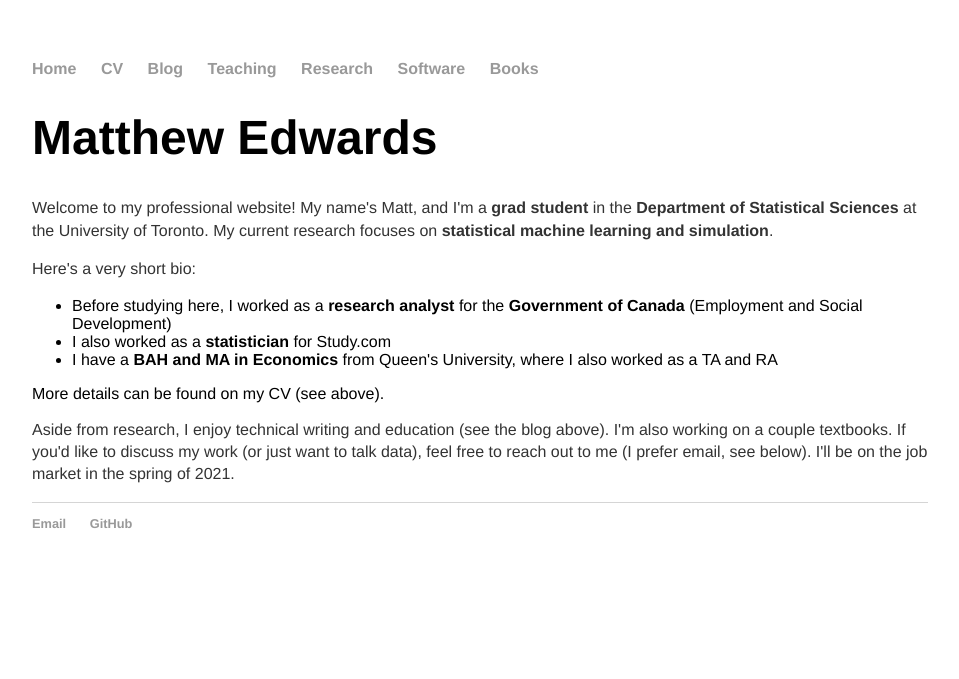
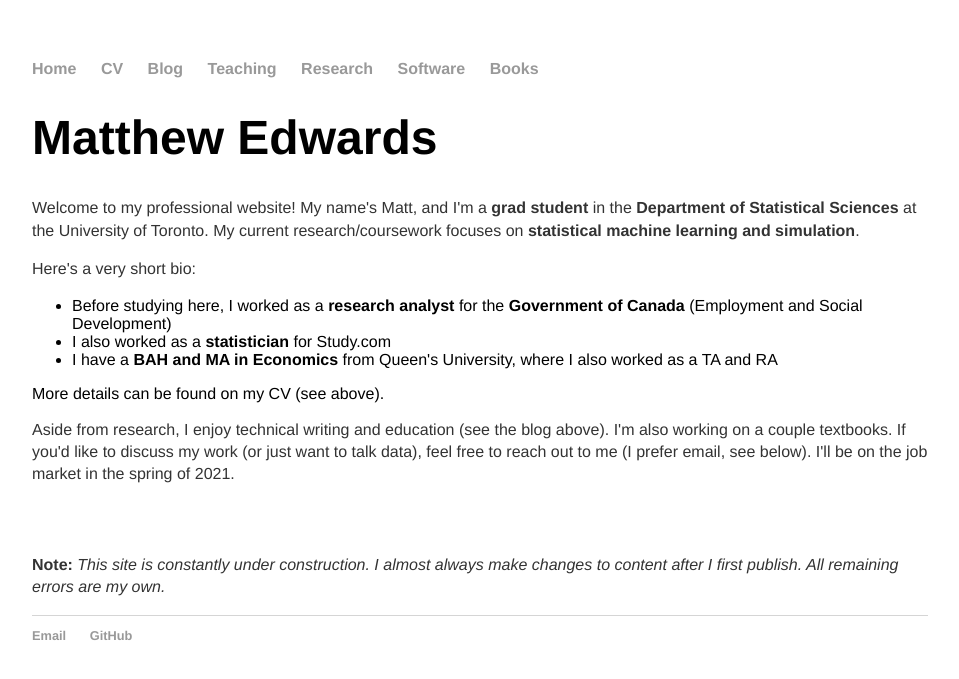
Before and after one commit to 12mre1/12mre1.github.io, a Jekyll site: the page built from index.html, in a window 1280 px wide. Shown: the top 679 px of the page, without its empty margins (160-1119 px from the left). Built offline with Jekyll 4.4.1, drawn with Linux system fonts in a browser that asks for light colours.

```diff
--- a/index.html
+++ b/index.html
@@ -5,7 +5,7 @@ title: Matthew Edwards
 <div class="blurb">
 	<h1>Matthew Edwards</h1>
 	<p> Welcome to my professional website! My name's Matt, and I'm a <b>grad student</b> in the <b>Department of Statistical Sciences</b> at the University of Toronto.
-		My current research focuses on <b>statistical machine learning and simulation</b>. </p>
+		My current research/coursework focuses on <b>statistical machine learning and simulation</b>. </p>
 
 	<p>Here's a very short bio:
 		<ul>
@@ -20,4 +20,10 @@ title: Matthew Edwards
 	<p> Aside from research, I enjoy technical writing and education (see the blog above). I'm also working on a couple textbooks.  If you'd
 	like to discuss my work (or just want to talk data), feel free to reach out to me (I prefer email, see below). I'll be on the job market
 	in the spring of 2021. </p>
+
+	<br>
+
+	<br>
+
+	<p><b>Note:</b> <i>This site is constantly under construction. I almost always make changes to content after I first publish. All remaining errors are my own.</i></p>
 </div><!-- /.blurb -->
--- a/teach/index.html
+++ b/teach/index.html
@@ -29,11 +29,11 @@ here is solely my own creation, but I don't claim any copyright. Please feel fre
 
 <li>Note on <b>MLE vs MAP estimation</b>: <a href = "/teach/#" target="_blank">PDF</a></li>
 
-<li>Slides on Bayesian inference </b>: <a href = "/teach/#" target="_blank">PDF</a></li>
+<li>Slides on <b>Bayesian inference </b>: <a href = "/teach/#" target="_blank">PDF</a></li>
 
-<li>Note on exponential family and generalized linear models</b>: <a href = "/teach/#" target="_blank">PDF</a></li>
+<li>Note on <b>exponential family</b> and <b>generalized linear models</b>: <a href = "/teach/#" target="_blank">PDF</a></li>
 
-<li>Slides on Markov chains</b>: <a href = "/teach/#" target="_blank">PDF</a></li>
+<li>Slides on <b>Markov chains</b>: <a href = "/teach/#" target="_blank">PDF</a></li>
 
 
 </ul>
```
Also changed, not shown: software/index.html (added, +16 -0 lines).
